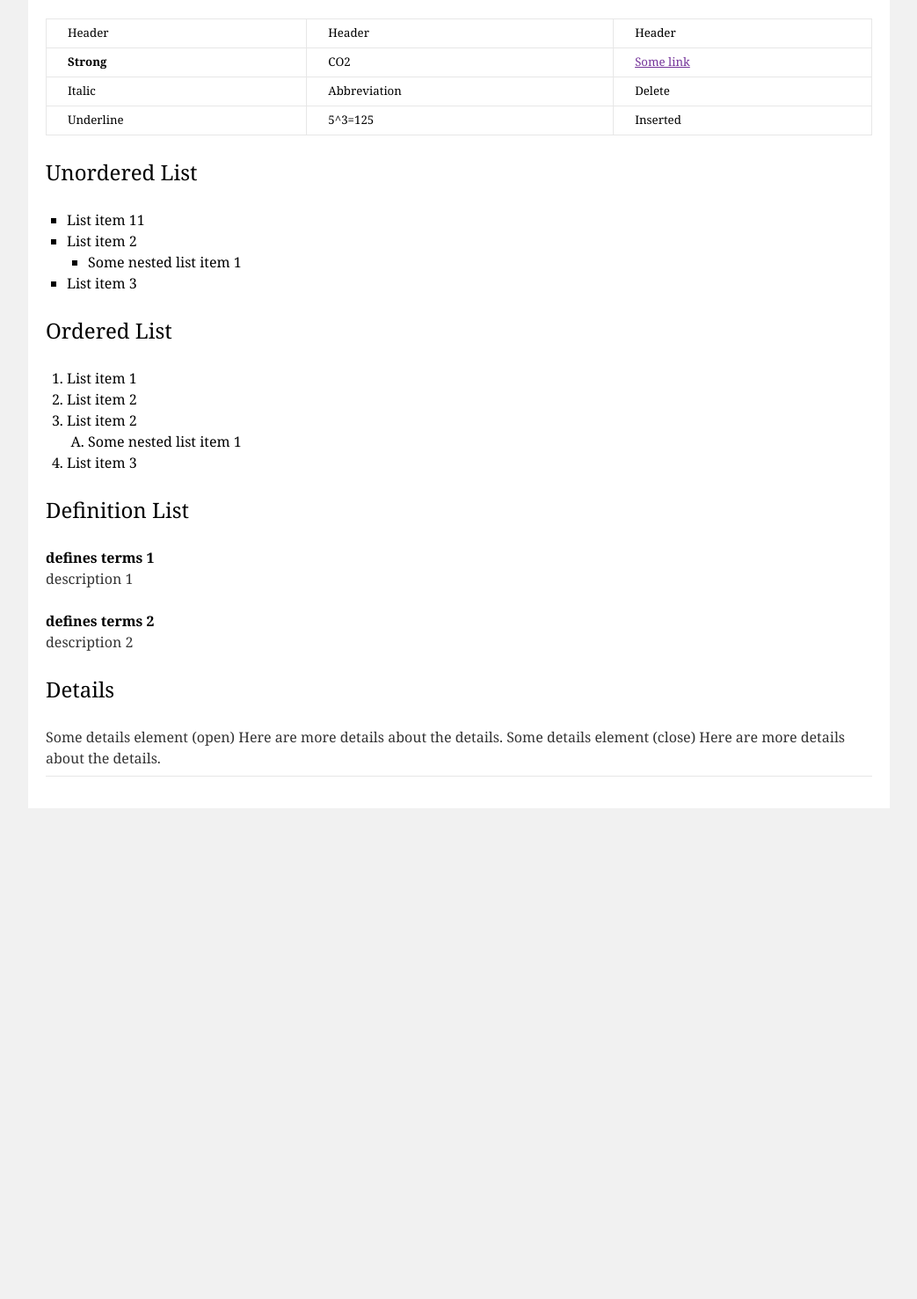
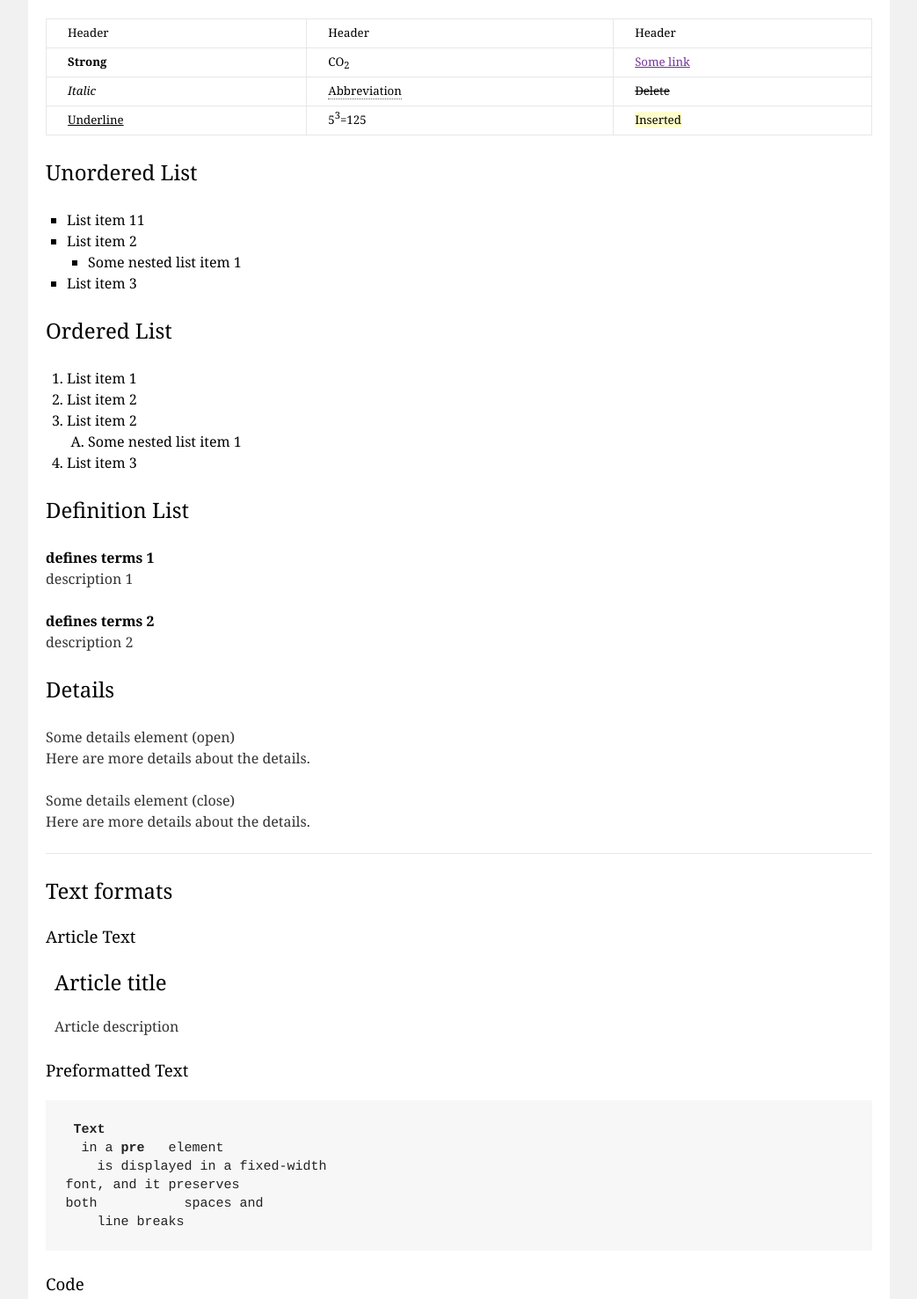
Before and after one commit to LyubovKurach/fl-9, a plain HTML site: page FE_9_1_homework_html-basics/homework/index.html in a window 1280 px wide. Shown: the part 667-2144 px from the top of the page at 88% size, without its empty margins (118-1161 px from the left). Before the commit the page ends 1586 px from the top, so only its background shows below. Drawn offline with Linux system fonts and the light colour scheme.

Commit message:
without details

```diff
--- a/FE_9_1_homework_html-basics/homework/index.html
+++ b/FE_9_1_homework_html-basics/homework/index.html
@@ -34,18 +34,18 @@
                 <td> Header </td>
               </tr>
                 <td> <b> Strong</b> </td>
-                <td>CO2</td>
+                <td>CO<sub>2</sub></td>
                 <td> <a href=""> Some link </a> </td>
               </tr>
               <tr>
-                <td>Italic</td>
-                <td>Abbreviation</td>
-                <td>Delete</td>
+                <td> <i> Italic </i> </td>
+                <td> <abbr>Abbreviation</abbr></td>
+                <td> <del> Delete </del></td>
               </tr>
               <tr>
-                <td>Underline</td>
-                <td>5^3=125</td>
-                <td>Inserted</td>
+                <td> <u>Underline</u></td>
+                <td>5<sup>3</sup>=125</td>
+                <td> <ins>Inserted </ins></td>
               </tr>
             </table></h5>
 
@@ -82,13 +82,45 @@
 
             <p> <h2> Details </h2> </p>
             <i class="fas fa-angle-down"></i>
-            Some details element (open)
-            Here are more details about the details.
-
-            Some details element (close)
-            Here are more details about the details.
+            <p>Some details element (open)
+            <br>Here are more details about the details.</p>
+            <p>Some details element (close)
+            <br>Here are more details about the details.</p>
 
             <hr>
+
+            <h2>Text formats</h2>
+
+            <h3>Article Text</h3>
+            <article>
+            <h2>Article title</h2>
+            <p>Article description</p>
+            </article>
+
+            <h3>Preformatted Text</h3>
+            <pre> <b>Text</b>
+  in a <b>pre </b>  element
+    is displayed in a fixed-width
+font, and it preserves
+both           spaces and
+    line breaks</pre>
+
+            <h3>Code</h3>
+            <code>
+            <pre>.wrapper {
+  display: flex;
+  vertical-align: middle;
+  justify-content: center;
+}</pre>
+            </code>
+
+            <h2>Blockquotes</h2>
+
+            <p>  Let’s keep it simple. Italics are good to help set it off from the body text. Be sure to style the citation.
+            <blockquote> "If you go back a few hundred years, what we take for granted today would seem like magic-being able to talk to people over long distances, to transmit images, flying, accessing vast amounts of data like an oracle. These are all things that would have been considered magic a few hundred years ago."
+            <br><a href=""> Elon Musk </a> </blockquote>  </p>
+
+            <footer> © Copyright Epam Systems </footer>
 
 
 
```
